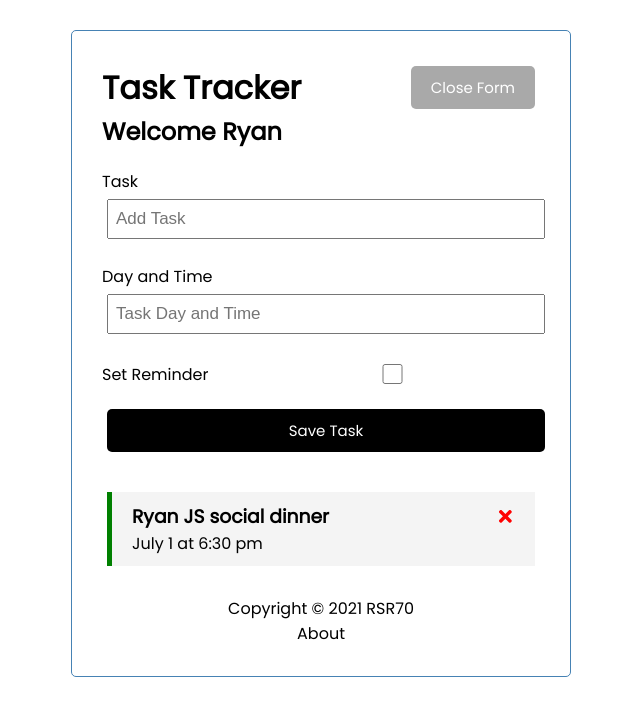
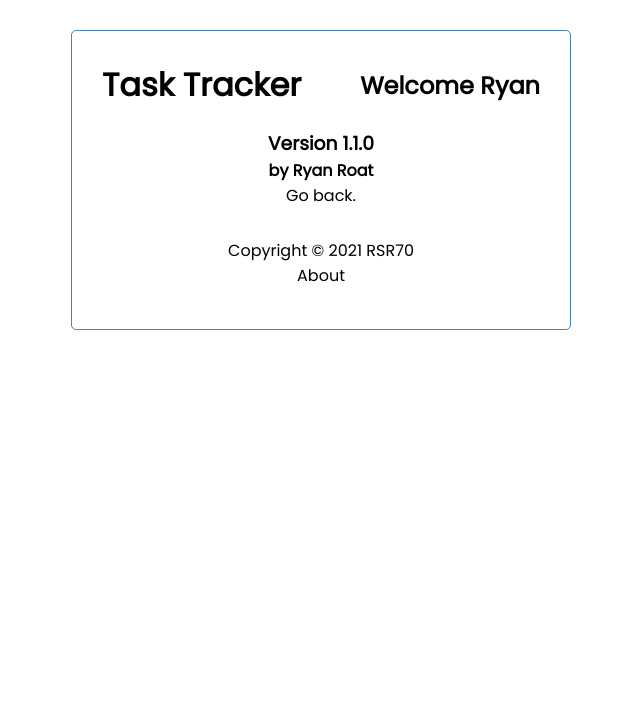
Before and after one commit to ryanroat/react-task-tracker, a React (Create React App) app: page /about in a window 1280 px wide. Shown: the top 716 px of the page, without its empty margins (319-959 px from the left). Built offline with nearby package versions, Linux system fonts and the light colour scheme; data requests are answered from the project's data file.

Commit message:
add routing and About component

```diff
--- a/db.json
+++ b/db.json
@@ -1,10 +1,10 @@
 {
   "tasks": [
     {
-      "text": "Ryan JS social dinner",
-      "day": "July 1 at 6:30 pm",
+      "text": "Oscar - Dentist",
+      "day": "July 8 at 11:00 am",
       "reminder": true,
-      "id": 4
+      "id": 5
     }
   ]
 }
--- a/package.json
+++ b/package.json
@@ -10,6 +10,7 @@
     "react": "^17.0.2",
     "react-dom": "^17.0.2",
     "react-icons": "^4.2.0",
+    "react-router-dom": "^5.2.0",
     "react-scripts": "4.0.3",
     "web-vitals": "^1.1.2"
   },
--- a/src/App.js
+++ b/src/App.js
@@ -1,13 +1,15 @@
 import { useState, useEffect } from 'react'
+import { BrowserRouter as Router, Route } from 'react-router-dom'
 import Header from './components/Header'
 import Tasks from './components/Tasks'
 import AddTask from './components/AddTask'
 import { Footer } from './components/Footer'
+import { About } from './components/About'
 
 const name = 'Ryan'
 
 const App = () => {
-  const [showAddTask, setShowAddTask] = useState(true);
+  const [showAddTask, setShowAddTask] = useState(false);
   const [tasks, setTasks] = useState([])
 
   // retrieve tasks from db
@@ -87,16 +89,24 @@
   }
 
   return (
+    <Router>
       <div className="container">
         <Header greeting='Welcome' name={name} onAddBtn={() => setShowAddTask(!showAddTask)} showAddTask={showAddTask} />
+        <Route path='/' exact render={(props) => (
+          <>
             {showAddTask && <AddTask onAdd={addTask} />}
             {tasks.length > 0 ? (
             <Tasks tasks={tasks} onDelete={deleteTask} onToggle={toggleReminder}/>
             ) : (
             <div className="center">No Tasks to show.</div>
             )}
+          </>
+        )}
+        />
+        <Route path='/about' component={About} />
         <Footer />
       </div>
+    </Router>
   );
 }
 
--- /dev/null
+++ b/src/components/About.js
@@ -0,0 +1,11 @@
+import { Link } from 'react-router-dom'
+
+export const About = () => {
+  return (
+    <div className="about">
+      <h3>Version 1.1.0</h3>
+      <h4>by <a href="https://ryanroat.net/" target="_blank" rel="noreferrer noopener" >Ryan Roat</a></h4>
+      <Link to="/">Go back.</Link>
+    </div>
+  )
+}
--- a/src/components/Footer.js
+++ b/src/components/Footer.js
@@ -1,8 +1,10 @@
+import { Link } from 'react-router-dom'
+
 export const Footer = () => {
   return (
     <footer>
       <p>Copyright &copy; 2021 RSR70</p>
-      <a href="/about">About</a>
+      <Link to="/about">About</Link>
     </footer>
   )
 }
--- a/src/components/Header.js
+++ b/src/components/Header.js
@@ -1,17 +1,19 @@
 import PropTypes from 'prop-types'
+import { useLocation } from 'react-router-dom'
 import Button from './Button'
 
 const Header = ({ greeting, name, onAddBtn, showAddTask }) => {
+  const location = useLocation()
 
   return (
     <header className='header'>
       <h1>Task Tracker</h1>
 
-      <Button
+      {location.pathname === '/' && <Button
         color={showAddTask ? 'darkgrey' : 'steelblue'}
         text={showAddTask ? 'Close Form' : 'Add Task'}
         onClick={onAddBtn}
-      />
+      />}
       <h2>{greeting} {name}</h2>
     </header>
   )
--- a/src/index.css
+++ b/src/index.css
@@ -124,3 +124,7 @@
 a:hover {
   text-decoration: underline;
 }
+
+.about {
+  text-align: center;
+}
```
Also changed, not shown: 1 other file (tests, documents, lock files or other folders). Lines whose indentation alone changed are shown as unchanged.
